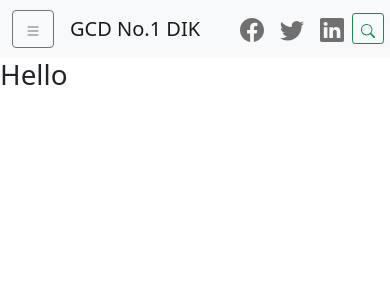
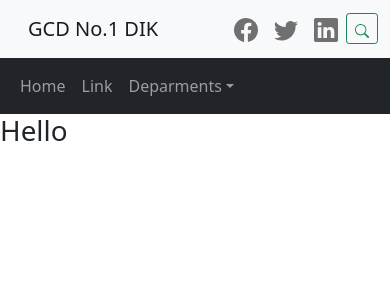
Before and after one commit to faris-xhan/gcdno1, a React (Create React App) app: page / in a window 390 px wide. Shown: the top 300 px of the page. Built offline with nearby package versions, Linux system fonts and the light colour scheme.

Commit message:
:fire: make the main navbar stay on mobile devices aswell

```diff
--- a/src/components/header/Header.jsx
+++ b/src/components/header/Header.jsx
@@ -1,4 +1,4 @@
-import { List as ListIcon, Search as SearchIcon } from "react-bootstrap-icons";
+import { Search as SearchIcon } from "react-bootstrap-icons";
 import { Link } from "react-router-dom";
 import { ContactLinks } from "./ContactLinks";
 import { MainNavbar } from "./MainNavbar";
@@ -24,11 +24,6 @@ export const Header = (props) => {
     <header>
       <Navbar bg="light">
         <Container fluid>
-          {match && (
-            <Button variant="outline-secondary">
-              <ListIcon />
-            </Button>
-          )}
           <Navbar.Brand as={Link} to="/" className="px-3 flex-grow-1">
             {title}
           </Navbar.Brand>
@@ -42,7 +37,7 @@ export const Header = (props) => {
           </Button>
         </Container>
       </Navbar>
-      {!match && <MainNavbar />}
+      <MainNavbar />
       <MainSearchbar show={showSearchbar} handleClose={handleCloseSearcbar} />
     </header>
   );
--- a/src/components/header/MainNavbar.jsx
+++ b/src/components/header/MainNavbar.jsx
@@ -15,7 +15,12 @@ export const MainNavbar = (props) => {
           <Nav.Link as={Link} to="/">
             Link
           </Nav.Link>
-          <NavDropdown title="Deparments" id="departments">
+          <NavDropdown
+            role="button"
+            title="Deparments"
+            id="departments"
+            style={{ userSelect: "none" }}
+          >
             <NavDropdown.Item as={Link} to="/cs">
               Computer Science
             </NavDropdown.Item>
```
